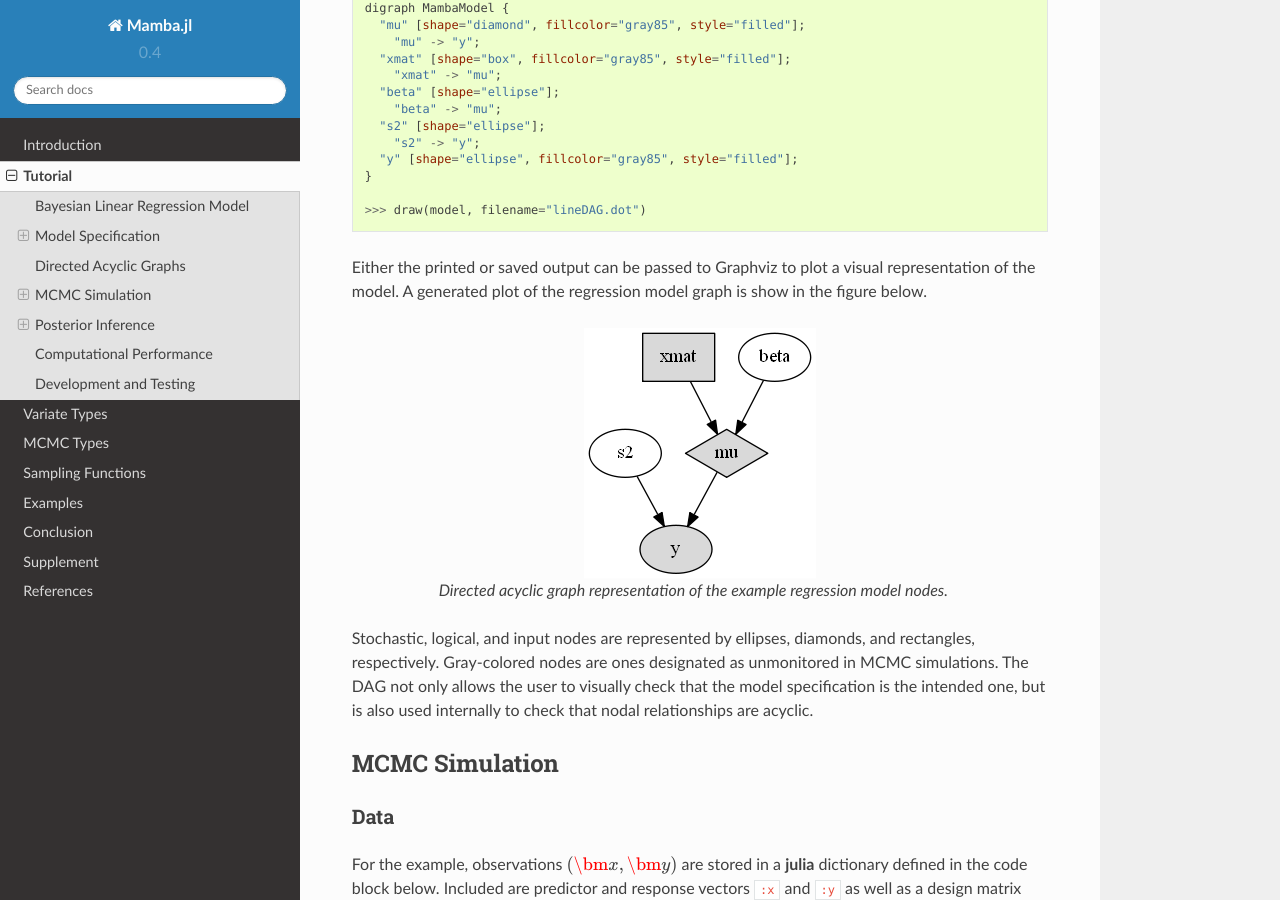
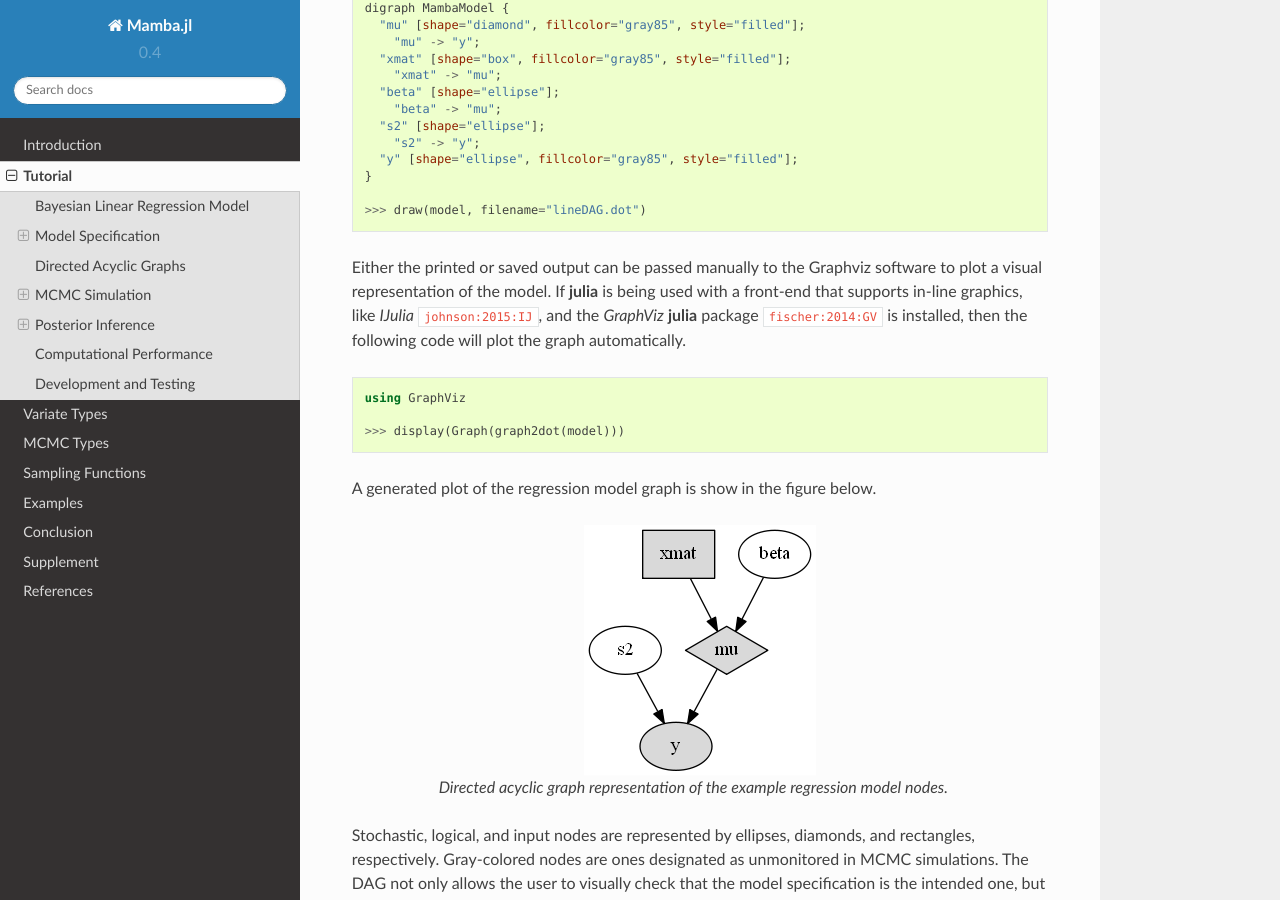
Before and after one commit to brian-j-smith/Mamba.jl, a Sphinx documentation site: the page built from doc/tutorial.rst, in a window 1280 px wide and 900 px high, scrolled down 5669 px. Built offline with Sphinx 7.4.7 and the Read the Docs theme 2.0.0, drawn with Linux system fonts in a browser that asks for light colours; formulas are drawn with MathJax 3; cross-references to code outside the pages are shown as plain code.

Commit message:
Export graph2dot for in-line processing with GraphViz package.

```diff
--- a/doc/tutorial.rst
+++ b/doc/tutorial.rst
@@ -277,7 +277,15 @@ The DAG representation of a ``Model`` can be printed out at the command-line or
 
 	>>> draw(model, filename="lineDAG.dot")
 
-Either the printed or saved output can be passed to Graphviz to plot a visual representation of the model.  A generated plot of the regression model graph is show in the figure below.
+Either the printed or saved output can be passed manually to the Graphviz software to plot a visual representation of the model.  If **julia** is being used with a front-end that supports in-line graphics, like `IJulia` :cite:`johnson:2015:IJ`, and the `GraphViz` **julia** package :cite:`fischer:2014:GV` is installed, then the following code will plot the graph automatically.
+
+.. code-block:: julia
+
+	using GraphViz
+
+	>>> display(Graph(graph2dot(model)))
+
+A generated plot of the regression model graph is show in the figure below.
 
 .. figure:: tutorial/lineDAG.png
 	:align: center
--- a/doc/xrefs.bib
+++ b/doc/xrefs.bib
@@ -156,6 +156,14 @@
   journal =      {Statistics in Medicine},
   volume =       {10},
   pages =        {901--907},
+}
+
+@MANUAL{fischer:2014:GV,
+  title  = {GraphViz},
+  author = {Fischer, Keno and {other contributors}},
+  year   = {2014},
+  note   = {julia software package},
+  url    = {https://github.com/Keno/GraphViz.jl},
 }
 
 @ARTICLE{frierich:1963:E6M,
@@ -335,6 +343,15 @@
   volume  = {15},
   pages   = {1593--1623},
   url     = {http://jmlr.org/papers/v15/hoffman14a.html}
+}
+
+@MANUAL{johnson:2015:IJ,
+  title  = {IJulia},
+  author = {Johnson, Steven G and Perez, Fernando and Bezanson, Jeff and
+            Karpinski, Stefan and Fischer, Keno and {other contributors}},
+  year   = {2015},
+  note   = {julia software package},
+  url    = {https://github.com/JuliaLang/IJulia.jl},
 }
 
 @MANUAL{jones:2014:GP,
```
Also changed, not shown: doc/mcmc/model.rst (+16 -0 lines), 1 other file.
